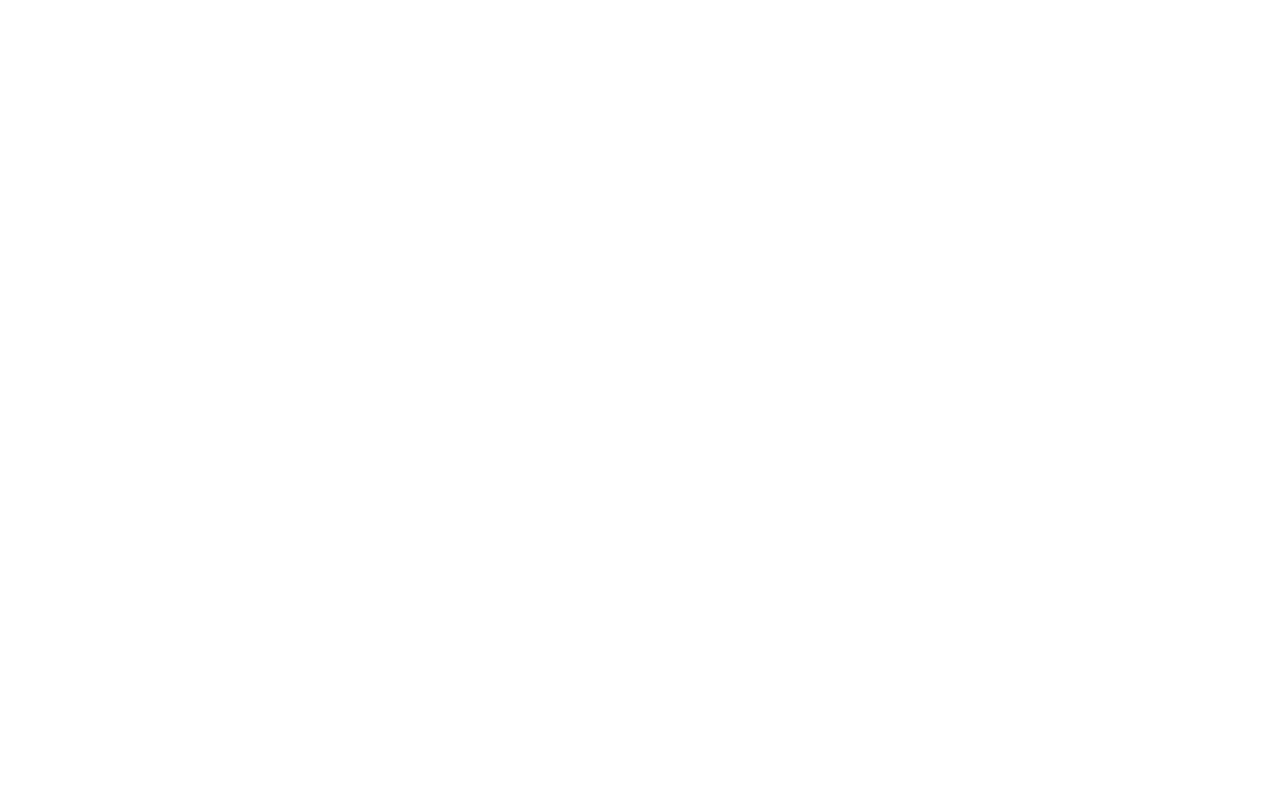
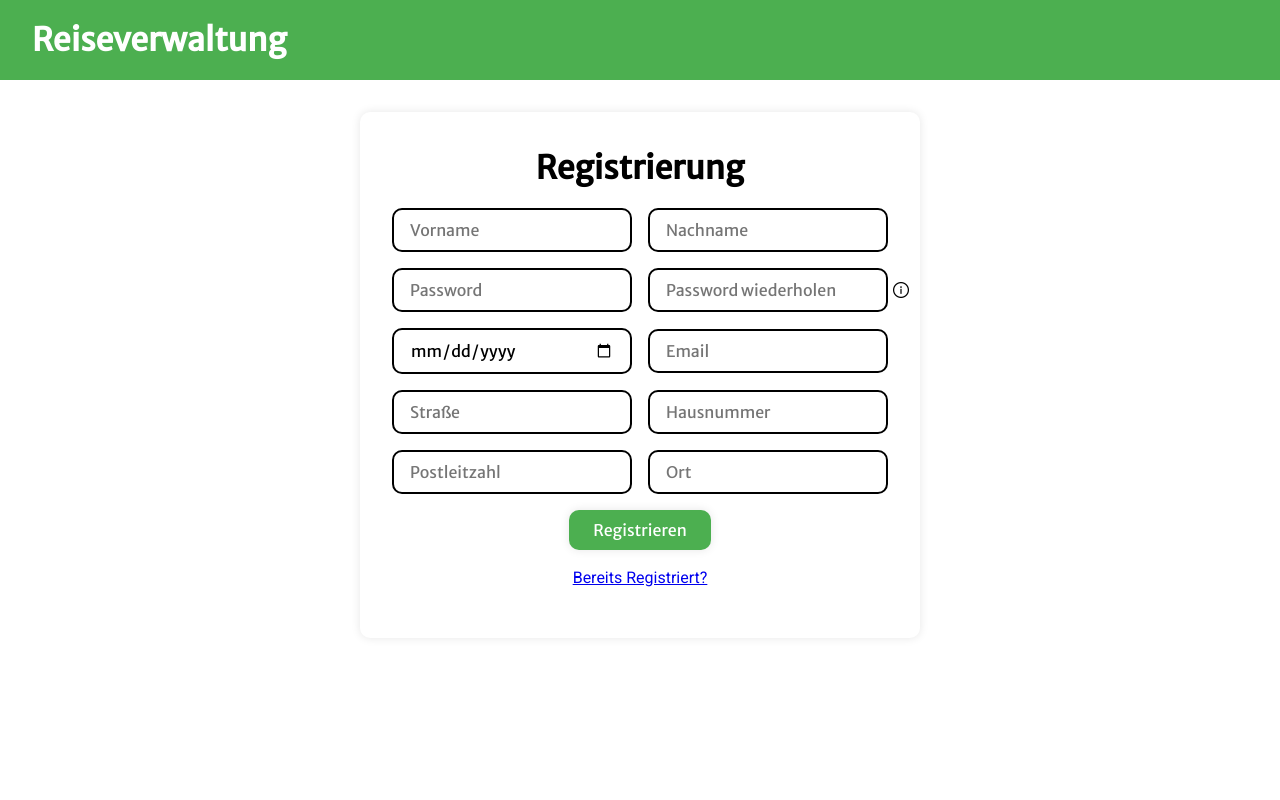
Before and after one commit to KreativeName1/Reiseverwaltung, a PHP site: page /Registrierung.php in a window 1280 px wide. Before the commit the page is empty. Run offline with PHP 8.4, Linux system fonts and the light colour scheme.

Commit message:
registrierung und login

```diff
--- /dev/null
+++ b/Funktionen.js
@@ -0,0 +1,12 @@
+function checkEmail(email) {
+  const regex = /^[a-zA-Z0-9._%+-]+@[a-zA-Z0-9.-]+\.[a-zA-Z]{2,}$/;
+  return regex.test(email);
+}
+function checkPassword(password) {
+  const regex = /^(?=.*[a-z])(?=.*[A-Z])(?=.*\d)(?=.*[@$!%*?&])[A-Za-z\d@$!%*?&]{8}$/;
+  // add requirement for special
+  return regex.test(password);
+}
+function isNumber(input) {
+  return !isNaN(input);
+}
--- a/Registrierung.php
+++ b/Registrierung.php
@@ -0,0 +1,81 @@
+<html>
+  <head>
+    <title>Registrierung</title>
+    <link rel="stylesheet" type="text/css" href="stylesheets/main.css">
+    <link rel="stylesheet" type="text/css" href="stylesheets/reset.css">
+    <script defer src="Funktionen.js"></script>
+  </head>
+  <body>
+    <header>
+      <h1>Reiseverwaltung</h1>
+    </header>
+    <main class="c-vertical c-horizontal">
+      <div class="box">
+        <h1 class="center">Registrierung</h1>
+        <p style="color:red;" id="fehler"></p>
+        <form action="" method="post">
+        <div class="flex">
+            <input type="text" id="vorname" name="vorname" placeholder="Vorname" required/>
+            <input type="text" id="nachname" name="nachname" placeholder="Nachname" required/>
+          </div>
+          <div class="flex">
+            <input type="password" id="password" name="password" placeholder="Password" required/>
+            <input type="password" id="password2" name="password2" placeholder="Password wiederholen" required/>
+            <button type="button" tooltip="Password muss mindestens 8 Zeichen beinhalten mit mindestens einen Groß- und Kleinbuchstaben,Sonderzeichen und Zahl"class="invisible"><img class="icon" src="images/information.png"/></button>
+          </div>
+          <div class="flex">
+            <input type="date" id="gebdat" name="gebdat" required/>
+            <input type="text" id="email" name="email" placeholder="Email" required/>
+          </div>
+          <div class="flex">
+            <input type="text" id="strasse" name="strasse" placeholder="Straße" required/>
+            <input type="number" id="nummer" name="nummer" placeholder="Hausnummer" required/>
+          </div>
+          <div class="flex">
+            <input type="number" id="plz" name="plz" placeholder="Postleitzahl" min="1" max="99999" required/>
+            <input type="text" id="ort" name="ort" placeholder="Ort" required/>
+          </div>
+          <button type="submit" id="btn" class="btn middle">Registrieren</button>
+          <a href="Login.php" class="middle" >Bereits Registriert?</a>
+        </form>
+      </div>
+</main>
+</html>
+  <script>
+    function get(id) { return document.getElementById(id) }
+      function TestInputLength(element, len, direction=">") {
+        if (direction = ">") {
+          if (element.value.length > len) element.style.border = "2px solid #4CAF50";
+          else element.style.border = "2px solid red";
+        } else {
+          if (element.value.length < len) element.style.border = "2px solid #4CAF50";
+          else element.style.border = "2px solid red";
+        }
+      }
+      function TestInput(element, stmt) {
+        if (stmt) element.style.border = "2px solid #4CAF50";
+        else element.style.border = "2px solid red";
+      }
+
+      get("vorname").addEventListener("input", function () { TestInputLength(get("vorname"), 0); });
+      get("nachname").addEventListener("input", function () { TestInputLength(get("nachname"), 0); });
+      get("strasse").addEventListener("input", function () { TestInputLength(get("strasse"), 0); });
+      get("ort").addEventListener("input", function () { TestInputLength(get("ort"), 0); });
+      get("email").addEventListener("input", function () { TestInput(get("email"), checkEmail(get("email").value))});
+      get("gebdat").addEventListener("input", function () {
+        TestInputLength(get("gebdat"), 0);
+        let gebdat = new Date(get("gebdat").value)
+        let heute = new Date();
+        TestInput(get("gebdat"), gebdat < heute);
+      });
+      get("password").addEventListener("input", function () { TestInput(get("password"), checkPassword(get("password").value))});
+
+      //TODO PLZ und Hausnummer Prüfung
+      get("plz").addEventListener("input", function() {
+        if (blz.value >= 4 && blz.value <=5) blz.style.border = "2px solid #4CAF50";
+        else blz.style.border = "2px solid #red";
+      });
+
+      // Passwort validierung
+
+  </script>
--- a/stylesheets/main.css
+++ b/stylesheets/main.css
@@ -0,0 +1,168 @@
+/* Worksans */
+@import url('https://fonts.googleapis.com/css?family=Work+Sans:400,600');
+/* Roboto */
+@import url('https://fonts.googleapis.com/css?family=Roboto:400,700');
+/* Raleway */
+@import url('https://fonts.googleapis.com/css?family=Raleway');
+/* Merriweather Sans */
+@import url('https://fonts.googleapis.com/css?family=Merriweather Sans');
+
+.falsch {
+  border: 2px solid red !important;
+}
+.richtig {
+  border: 2px solid #4CAF50 !important;
+}
+.icon {
+  width: 1rem;
+  height: 1rem;
+}
+
+.invisible {
+  cursor: pointer;
+  position: absolute;
+  right: -1.7rem;
+  border: none;
+  background-color:transparent;
+}
+:root {
+  /* light green accent */
+  --accent: #4CAF50;
+  --light: #FFFFFF;
+  --dark: #000000;
+  --fa-primary: 'Roboto', sans-serif;
+  --fa-secondary: 'Work Sans', sans-serif;
+  --fa-tertiary: 'Raleway', sans-serif;
+  --fa-quaternary: 'Merriweather Sans', sans-serif;
+}
+h1,h2,h3,h4,h5,h6 {
+  font-family: var(--fa-quaternary);
+  font-weight: bold;
+}
+p,span,i,a,ul,li,ol {
+  font-family: var(--fa-primary);
+  font-weight: 400;
+  width: fit-content;
+}
+button[disabled] {
+  cursor: not-allowed;
+  opacity: 0.5;
+}
+input:is([type="text"], [type="number"], [type="password"], [type="date"]), textarea, select {
+  width: 15rem;
+  border: 2px solid black;
+  font-family: var(--fa-quaternary);
+  border-radius: 10px;
+  padding: .5rem 1rem;
+  transition: 0.2s;
+}
+input:focus, textarea:focus, select:focus {
+  outline: none;
+}
+header {
+  background-color: var(--accent);
+  color: var(--light);
+  height: 5rem;
+  display: flex;
+  padding: 2rem;
+  justify-content: space-between;
+  align-items: center;
+}
+.c-horizontal {
+  display: flex;
+  flex-direction: column;
+  justify-content: center;
+  align-items: center;
+}
+.c-verical {
+  display: flex;
+  flex-direction: column;
+  justify-content: center;
+}
+.box {
+  background-color: var(--light);
+  color: var(--dark);
+  width: fit-content;
+  padding: 2rem;
+  margin: 2rem;
+  border-radius: 10px;
+  box-shadow: 0 0 10px rgba(0, 0, 0, 0.1);
+}
+.btn {
+  background-color: var(--accent);
+  font-family: var(--fa-quaternary);
+  color: var(--light);
+  padding: .5rem 1.5rem;
+  border-radius: 10px;
+  border: none;
+  box-shadow: 0 0 10px rgba(0, 0, 0, 0.1);
+  transition: 0.2s;
+}
+.btn:hover {
+  background-color: var(--light);
+  color: var(--accent);
+  transition: 0.2s;
+}
+.box>form {
+  margin-top: 1rem;
+  position: relative;
+}
+form>* {
+  margin: 1rem 0;
+}
+.center {
+  text-align: center;
+}
+.flex {
+  display: flex;
+  justify-content: center;
+  align-items: center;
+  gap: 1rem;
+}
+.middle {
+  display:block;
+  margin-inline: auto;
+}
+
+
+[tooltip] {
+  font-family: var(--fa-primary);
+}
+/* Nicht selber geschrieben */
+[tooltip]::before,
+[tooltip]::after {
+  --scale: 0;
+  --arrow-size: 20px;
+
+  position: absolute;
+  top: -.25rem;
+  transform: translateX(-50%) translateY(var(--translate-y, 0)) scale(var(--scale));
+  transition: 150ms transform;
+  transform-origin: bottom center;
+}
+
+[tooltip]::before {
+  --translate-y: calc(-100% - var(--arrow-size));
+
+  content: attr(tooltip);
+  color: white;
+  padding: .5rem;
+  border-radius: .3rem;
+  text-align: center;
+  width: min-content;
+  background: var(--accent);
+}
+
+[tooltip]:hover::before,
+[tooltip]:hover::after {
+  --scale: 1;
+}
+
+[tooltip]::after {
+  --translate-y: calc(-1 * var(--arrow-size));
+
+  content: '';
+  border: var(--arrow-size) solid transparent;
+  border-top-color: var(--accent);
+  transform-origin: top center;
+}
--- a/stylesheets/reset.css
+++ b/stylesheets/reset.css
@@ -0,0 +1,65 @@
+
+*,
+*::before,
+*::after {
+  box-sizing: border-box;
+}
+
+body,
+h1,
+h2,
+h3,
+h4,
+p,
+figure,
+blockquote,
+dl,
+dd {
+  margin: 0;
+}
+
+ul[role='list'],
+ol[role='list'] {
+  list-style: none;
+}
+
+html:focus-within {
+  scroll-behavior: smooth;
+}
+
+body {
+  min-height: 100vh;
+  text-rendering: optimizeSpeed;
+  line-height: 1.5;
+}
+
+a:not([class]) {
+  text-decoration-skip-ink: auto;
+}
+
+img,
+picture {
+  max-width: 100%;
+  display: block;
+}
+
+input,
+button,
+textarea,
+select {
+  font: inherit;
+}
+
+@media (prefers-reduced-motion: reduce) {
+  html:focus-within {
+  scroll-behavior: auto;
+  }
+  *,
+  *::before,
+  *::after {
+    animation-duration: 0.01ms !important;
+    animation-iteration-count: 1 !important;
+    transition-duration: 0.01ms !important;
+    scroll-behavior: auto !important;
+  }
+}
```
Also changed, not shown: Login.php (+44 -9 lines), images/information.png (added), test.html (deleted).
